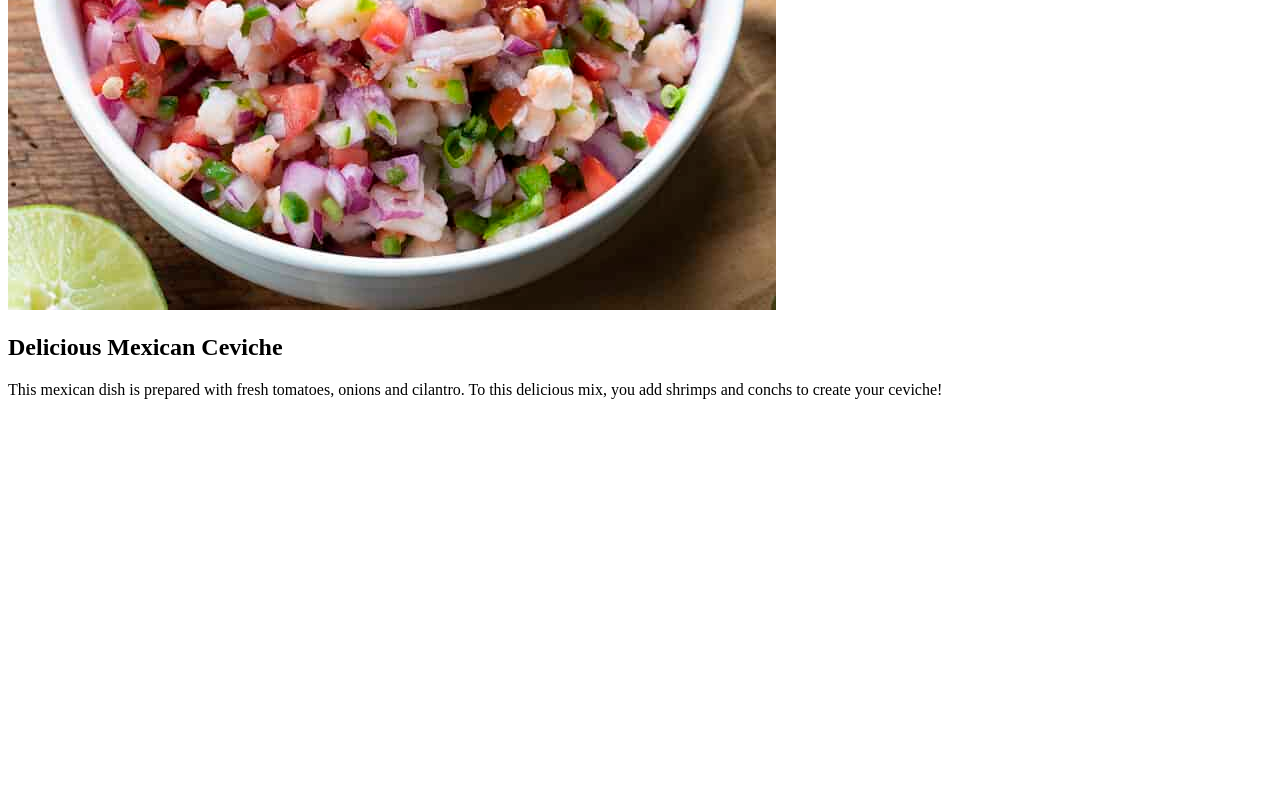
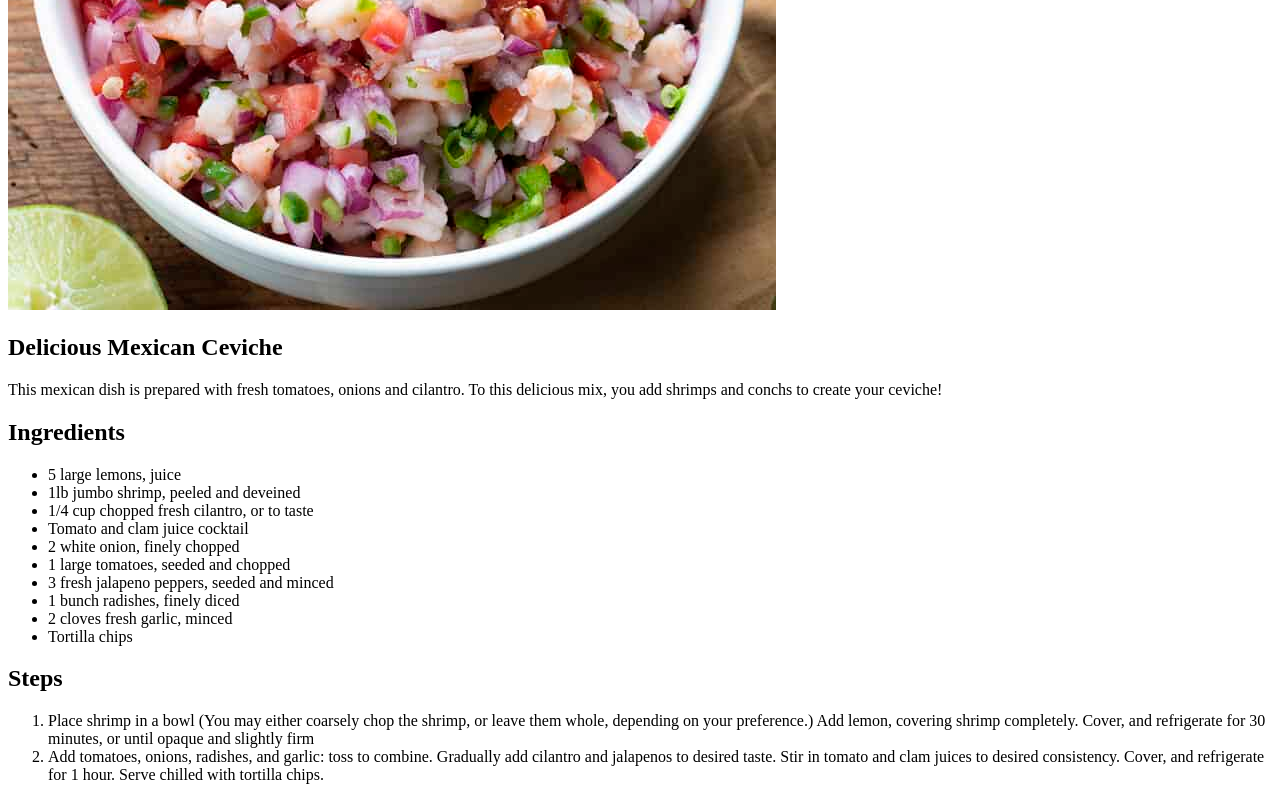
Before and after one commit to sierrab1989/odin-recipes, a plain HTML site: page recipes/mexican_ceviche.html in a window 1280 px wide. Shown: the part 456-1256 px from the top of the page. Before the commit the page ends 871 px from the top, so only its background shows below. Drawn offline with Linux system fonts and the light colour scheme.

Commit message:
Added ingredients and Steps section

```diff
--- a/recipes/mexican_ceviche.html
+++ b/recipes/mexican_ceviche.html
@@ -11,5 +11,25 @@
     <img src="shrimp-ceviche-2-768x686.jpg" alt="mexican ceviche">
     <h2>Delicious Mexican Ceviche</h2>
     <p>This mexican dish is prepared with fresh tomatoes, onions and cilantro. To this delicious mix, you add shrimps and conchs to create your ceviche!</p>
+
+    <h2>Ingredients</h2>
+    <ul>
+        <li>5 large lemons, juice</li>
+        <li>1lb jumbo shrimp, peeled and deveined</li>
+        <li>1/4 cup chopped fresh cilantro, or to taste</li>
+        <li>Tomato and clam juice cocktail</li>
+        <li>2 white onion, finely chopped</li>
+        <li>1 large tomatoes, seeded and chopped</li>
+        <li>3 fresh jalapeno peppers, seeded and minced </li>
+        <li>1 bunch radishes, finely diced</li>
+        <li>2 cloves fresh garlic, minced</li>
+        <li>Tortilla chips</li>
+    </ul>
+
+    <h2>Steps</h2>
+    <ol>
+        <li>Place shrimp in a bowl (You may either coarsely chop the shrimp, or leave them whole, depending on your preference.) Add lemon, covering shrimp completely. Cover, and refrigerate for 30 minutes, or until opaque and slightly firm</li>
+        <li>Add tomatoes, onions, radishes, and garlic: toss to combine. Gradually add cilantro and jalapenos to desired taste. Stir in tomato and clam juices to desired consistency. Cover, and refrigerate for 1 hour. Serve chilled with tortilla chips.</li>
+    </ol>
 </body>
 </html>
```
